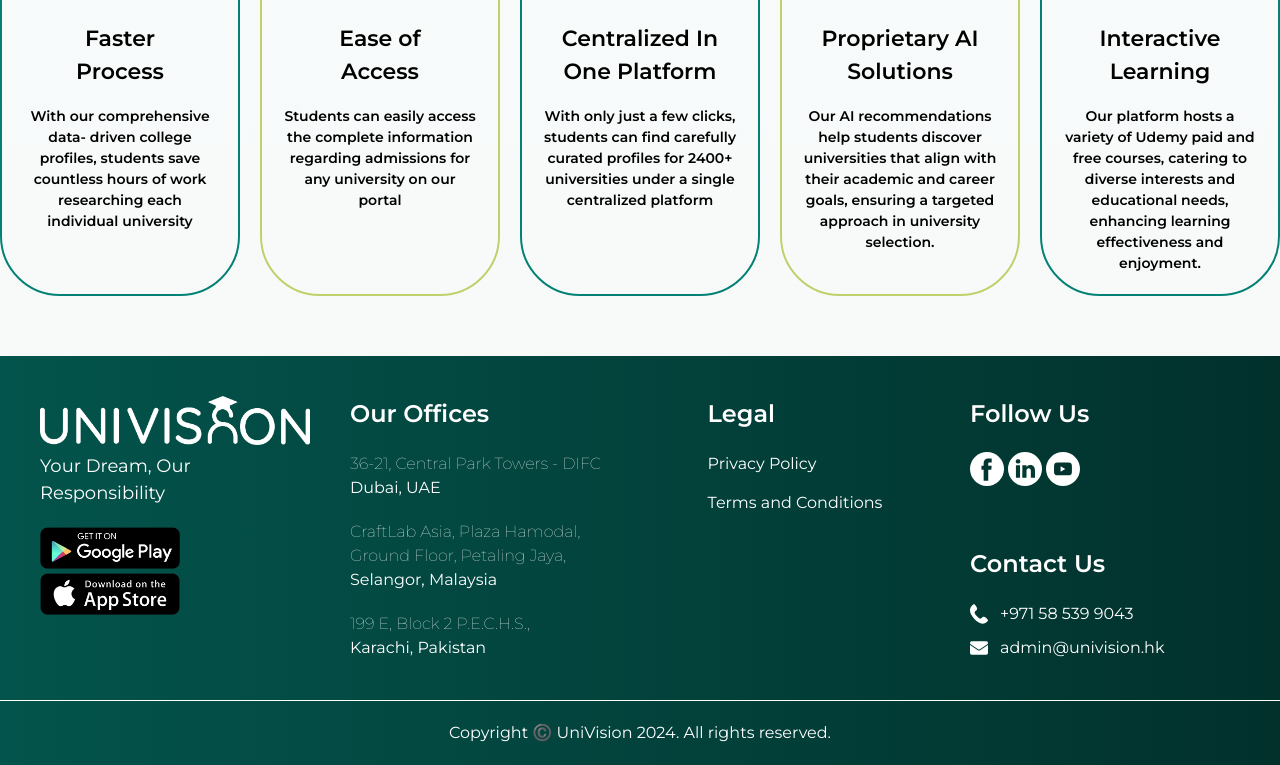
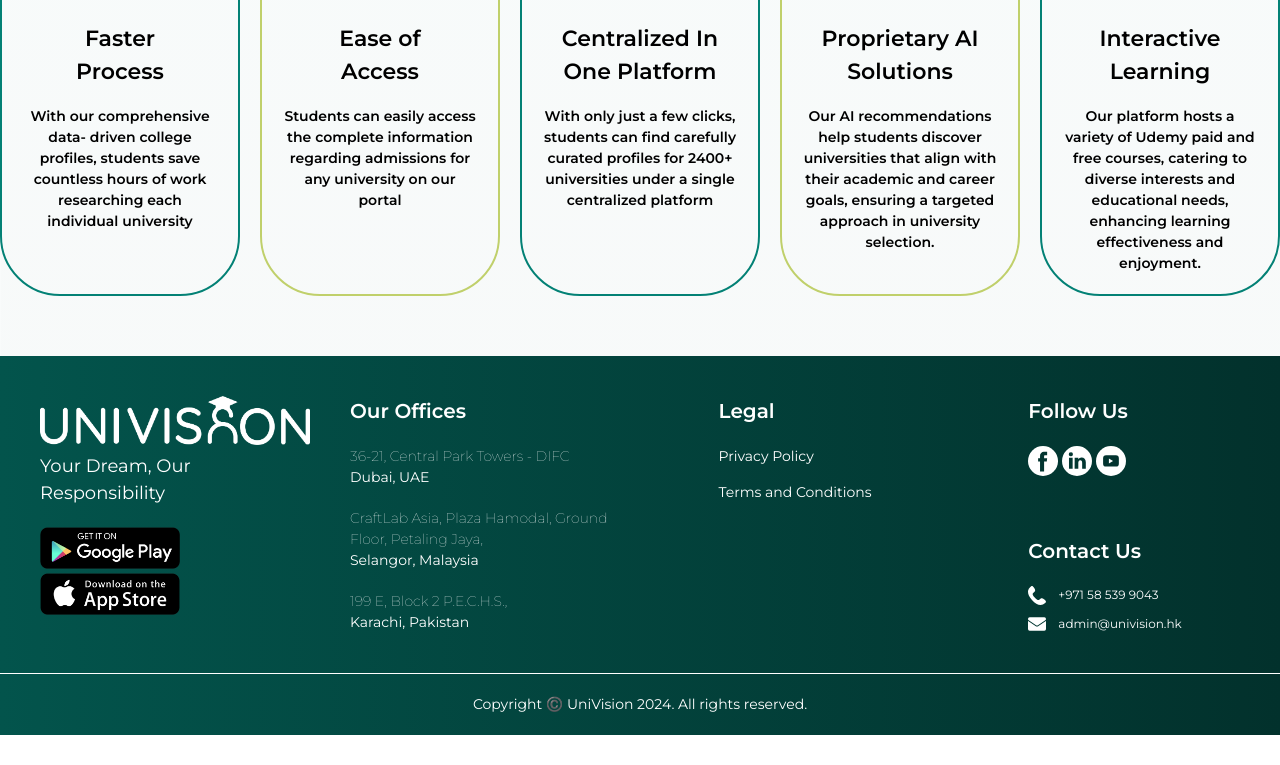
Before and after one commit to muyeenulislam/univision-site, a Next.js app: page / in a window 1280 px wide. Shown: the part 3024-3789 px from the top of the page. After the commit the page ends 3759 px from the top, so only its background shows below. Built offline with nearby package versions, Linux system fonts and the light colour scheme.

Commit message:
footer changes

```diff
--- a/src/components/layout/footer.js
+++ b/src/components/layout/footer.js
@@ -51,15 +51,15 @@ const Footer = () => {
           </div>
         </div>
         <div className="flex flex-col p-5">
-          <div className=" text-[24px] font-semibold">Our Offices</div>
+          <div className="text-[20px] font-semibold">Our Offices</div>
           <Spacer height="20px" />
-          <div className="text-[16px] font-light">
+          <div className="text-[14px] font-light">
             <span className="font-thin">36-21, Central Park Towers - DIFC</span>
             <br></br>
             <b>Dubai, UAE</b>
           </div>
           <Spacer height="20px" />
-          <div className="text-[16px] font-light">
+          <div className="text-[14px] font-light">
             <span className="font-thin">
               CraftLab Asia, Plaza Hamodal, Ground Floor, Petaling Jaya,
             </span>
@@ -67,25 +67,29 @@ const Footer = () => {
             <b>Selangor, Malaysia</b>
           </div>
           <Spacer height="20px" />
-          <div className="text-[16px] font-light">
+          <div className="text-[14px] font-light">
             <span className="font-thin"> 199 E, Block 2 P.E.C.H.S.,</span>
             <br></br>
             <b>Karachi, Pakistan</b>
           </div>
         </div>
         <div className="w-max lg:mx-auto p-5 flex flex-col">
-          <div className=" text-[24px] font-semibold">Legal</div>
+          <div className=" text-[20px] font-semibold">Legal</div>
           <Spacer height="20px" />
-          <a href="/privacy-policy" target="_blank">
+          <a href="/privacy-policy" className="text-[14px]" target="_blank">
             Privacy Policy
           </a>
           <Spacer height="15px" />
-          <a href="/terms-and-conditions" target="_blank">
+          <a
+            href="/terms-and-conditions"
+            className="text-[14px]"
+            target="_blank"
+          >
             Terms and Conditions
           </a>
         </div>
-        <div className="w-max  p-5 flex flex-col">
-          <div className=" text-[24px] font-semibold">Follow Us</div>
+        <div className="w-max lg:mx-auto p-5 flex flex-col">
+          <div className=" text-[20px] font-semibold">Follow Us</div>
           <Spacer height="20px" />
           <div className="flex gap-1">
             {socialItems?.map((item, index) => (
@@ -98,8 +102,8 @@ const Footer = () => {
               >
                 <Image
                   src={item?.icon}
-                  height={34}
-                  width={34}
+                  height={30}
+                  width={30}
                   alt="social icon"
                 />
                 <span className="social-handle">UniVision</span>
@@ -107,22 +111,28 @@ const Footer = () => {
             ))}
           </div>
           <Spacer height="60px" />
-          <div className=" text-[24px] font-semibold">Contact Us</div>
+          <div className=" text-[20px] font-semibold">Contact Us</div>
           <Spacer height="20px" />
           <div className="flex gap-3">
             <Image src={"/images/phone.svg"} height={18} width={18} alt="fb" />
-            <a target="_blank" href="https://wa.me/+971585399043">
+            <a
+              target="_blank"
+              href="https://wa.me/+971585399043"
+              className="text-[12px]"
+            >
               +971 58 539 9043
             </a>
           </div>
           <Spacer height="10px" />
           <div className="flex gap-3">
             <Image src={"/images/email.svg"} height={18} width={18} alt="fb" />
-            <a href="mailto:admin@univision.hk">admin@univision.hk</a>
+            <a href="mailto:admin@univision.hk" className="text-[12px]">
+              admin@univision.hk
+            </a>
           </div>
         </div>
       </div>
-      <div className=" text-[16px] text-center p-5 border-t border-white">
+      <div className=" text-[14px] text-center p-5 border-t border-white">
         Copyright ©️ UniVision {new Date().getFullYear()}. All rights reserved.
       </div>
     </div>
```
